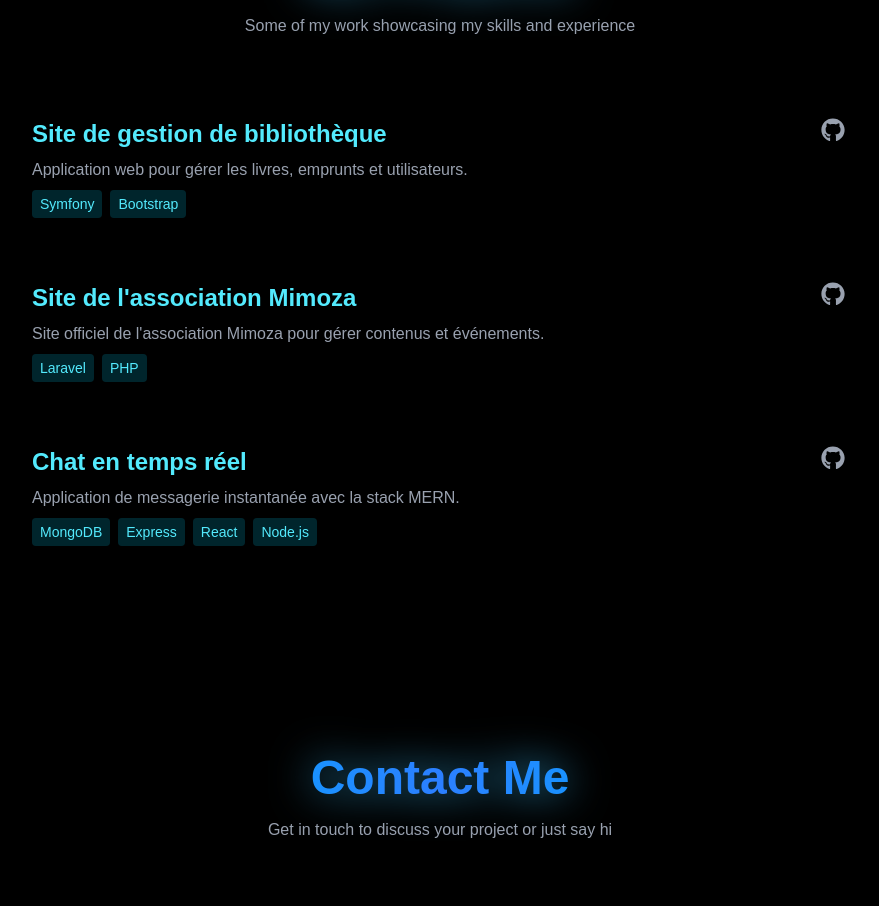
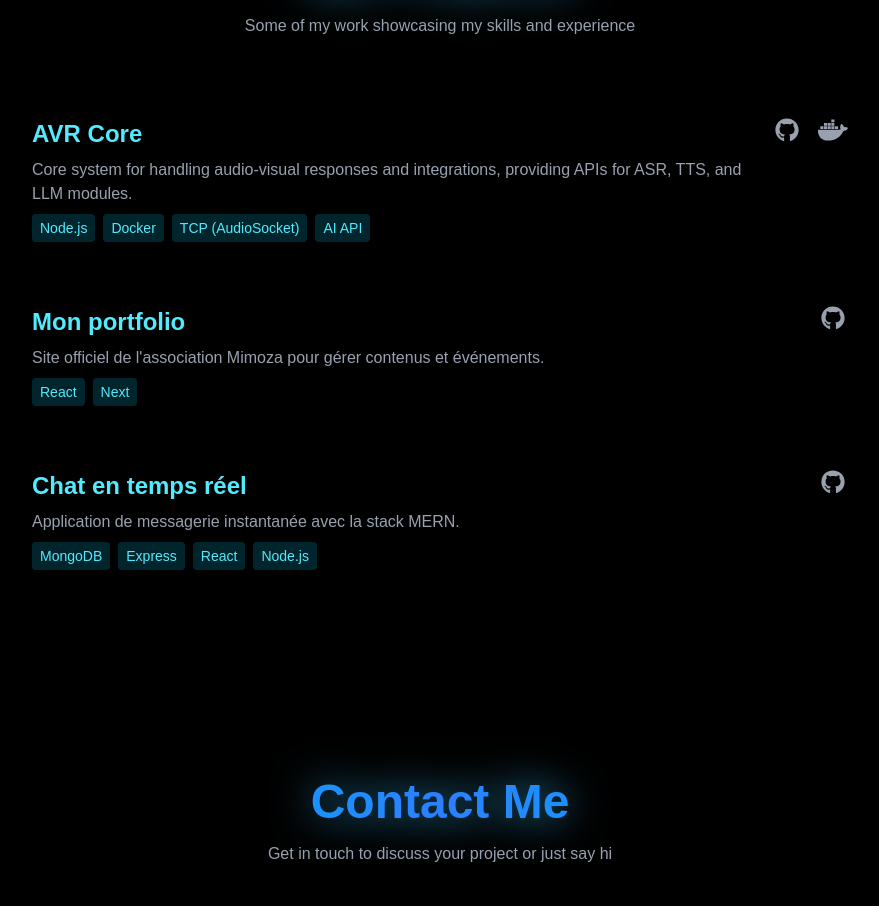
Before and after one commit to Mirindra-lan/Portfolio, a Next.js app: page / in a window 1280 px wide. Shown: the part 2830-3736 px from the top of the page, without its empty margins (200-1079 px from the left). Built offline with nearby package versions, Linux system fonts and the light colour scheme.

Commit message:
contact: adding functionnality

```diff
--- a/app/components/projects.tsx
+++ b/app/components/projects.tsx
@@ -4,24 +4,24 @@ import { faGithub, faDocker } from "@fortawesome/free-brands-svg-icons";
 export default function ProjectsList() {
     const projects = [
         {
-            title: "Site de gestion de bibliothèque",
-            description: "Application web pour gérer les livres, emprunts et utilisateurs.",
-            technologies: ["Symfony", "Bootstrap"],
-            github: "https://github.com/ton-compte/bibliotheque-symfony",
-            docker: null
+            title: "AVR Core",
+            description: "Core system for handling audio-visual responses and integrations, providing APIs for ASR, TTS, and LLM modules.",
+            technologies: ["Node.js", "Docker", "TCP (AudioSocket)", "AI API"],
+            github: "https://github.com/Mirindra-lan/avr-core",
+            docker: "https://hub.docker.com/repositories/mirindra1911/avr-core"
         },
         {
-            title: "Site de l'association Mimoza",
+            title: "Mon portfolio",
             description: "Site officiel de l'association Mimoza pour gérer contenus et événements.",
-            technologies: ["Laravel", "PHP"],
-            github: "https://github.com/ton-compte/mimoza-laravel",
+            technologies: ["React", "Next"],
+            github: "https://github.com/Mirindra-lucien/Mirindra_portfolio",
             docker: null
         },
         {
             title: "Chat en temps réel",
             description: "Application de messagerie instantanée avec la stack MERN.",
             technologies: ["MongoDB", "Express", "React", "Node.js"],
-            github: "https://github.com/ton-compte/mern-chat",
+            github: "https://github.com/Mirindra-lucien/chat_MERN",
             docker: null
         }
     ];
```
